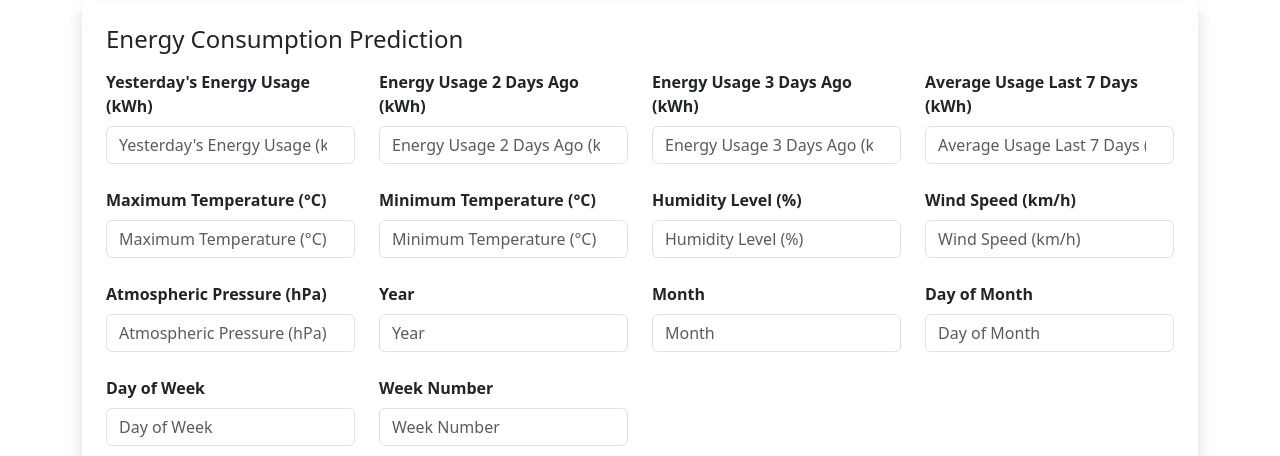
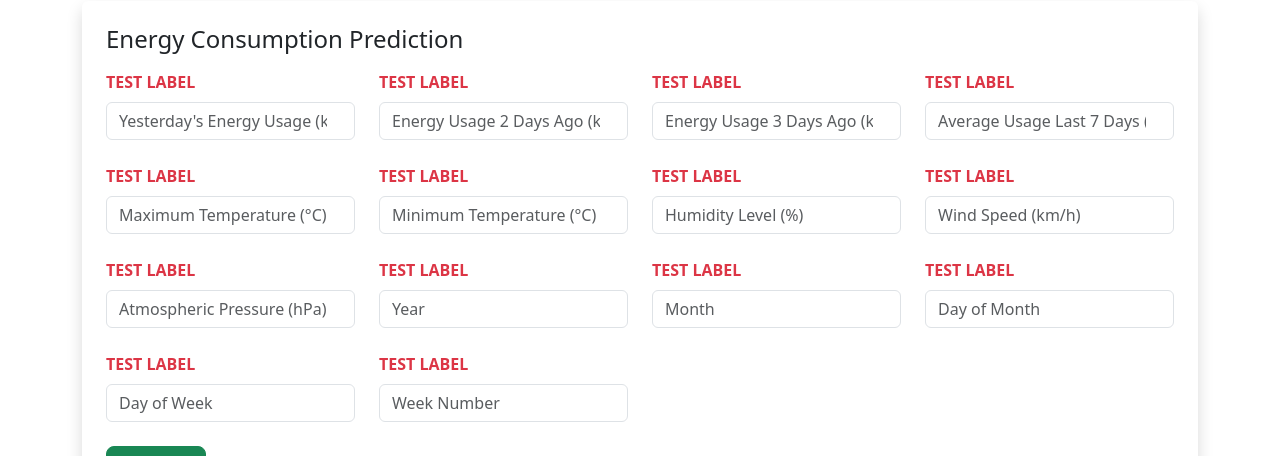
Before and after one commit to 24-amit/AI-Energy-Analytics, a React app in the folder frontend/: page / in a window 1280 px wide. Shown: the part 175-631 px from the top of the page. Built offline with nearby package versions, Linux system fonts and the light colour scheme; no server answers; the HTML template or start-up script is replaced by a standard one.

Commit message:
Testing for input label name

```diff
--- a/frontend/src/components/PredictionForm.jsx
+++ b/frontend/src/components/PredictionForm.jsx
@@ -97,7 +97,9 @@ function PredictionForm({ onPredictionSuccess }) {
           <div className="row g-4">
             {Object.keys(formData).map((field) => (
               <div className="col-md-3" key={field}>
-                <label className="form-label fw-semibold">{fieldLabels[field]}</label>
+                <label className="form-label fw-semibold text-danger">
+                  TEST LABEL
+                </label>
 
                 <input
                   className="form-control"
```
